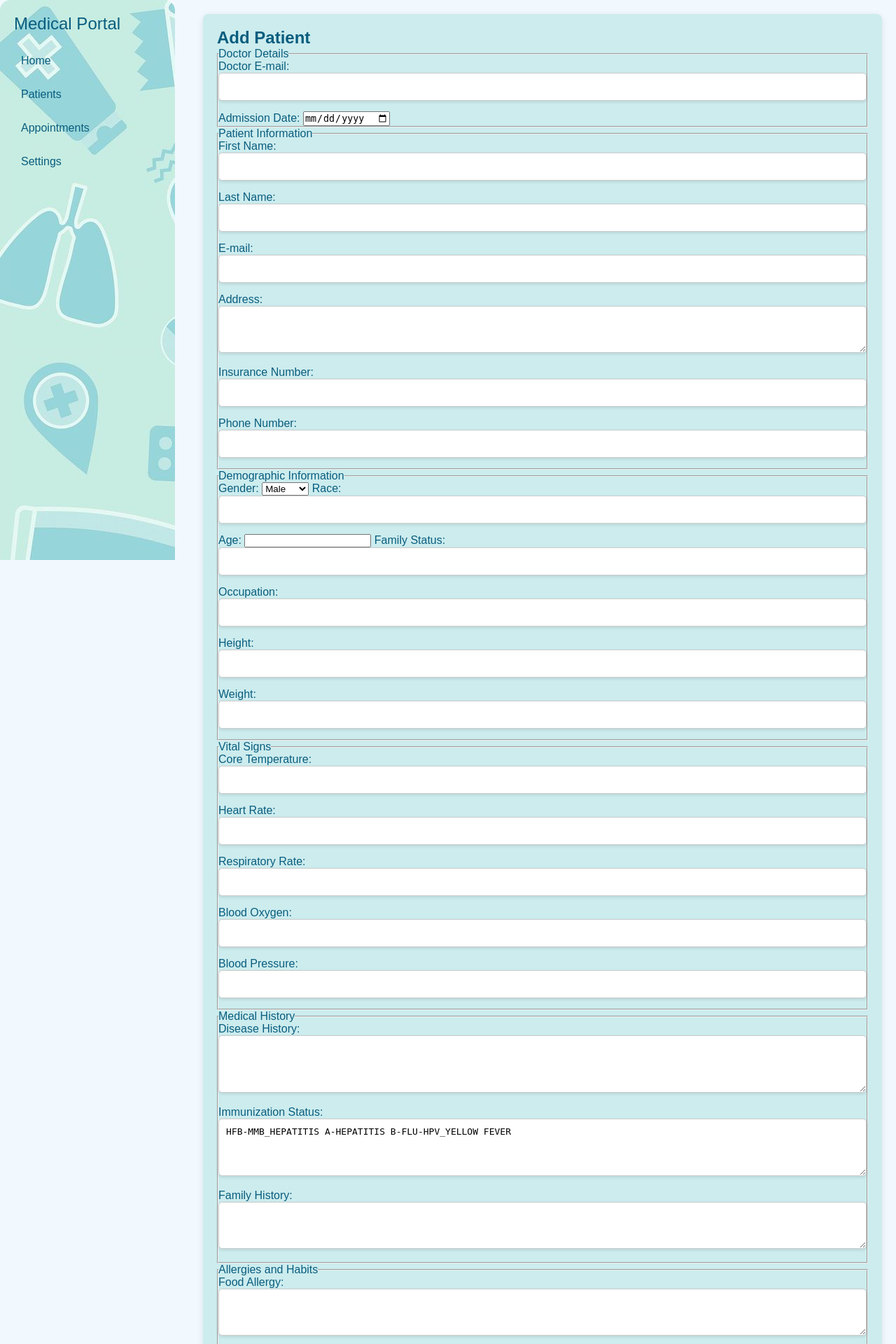
After one commit to sepehrmokhtar/Information-System, a Flask app: template templates/add_patient.html in a window 1280 px wide. The commit adds this page. Shown: the top 1920 px of the page at 70% size. Run offline with Flask 3, Linux system fonts and the light colour scheme; the template is opened without the code that fills it, so the values that code supplies are empty.

Commit message:
add-patient-update-sepehr

```diff
--- /dev/null
+++ b/templates/add_patient.html
@@ -0,0 +1,337 @@
+<!DOCTYPE html>
+<html lang="en">
+<head>
+    <meta charset="UTF-8">
+    <meta name="viewport" content="width=device-width, initial-scale=1.0">
+    <title>Patient Information Form</title>
+    <style>
+        /* General Reset */
+        * {
+            margin: 0;
+            padding: 0;
+            box-sizing: border-box;
+        }
+
+        /* Body */
+        body {
+            font-family: Arial, sans-serif;
+            background-color: #f1f9ff; /* Light blue for background */
+            color: #095d7e; /* Darker blue for text */
+        }
+
+        /* Sidebar */
+        .sidebar {
+            width: 250px;
+            height: 100vh;
+            background-image: url('/static/medicalbackground.jpeg');
+            background-color: #14967f; /* Teal for sidebar */
+            padding: 20px;
+            position: fixed;
+            top: 0;
+            left: 0;
+            border-top-right-radius: 15px;
+            border-top-left-radius: 15px;
+        }
+
+        .navbar-brand {
+            color: #095d7e; /* Darker blue for brand text */
+            font-size: 1.5em;
+            margin-bottom: 20px;
+            display: block;
+            text-decoration: none;
+        }
+
+        .navbar-nav {
+            list-style: none;
+            padding: 0;
+        }
+
+        .nav-item {
+            margin: 10px 0;
+        }
+
+        .nav-link {
+            color: #095d7e; /* Change the color of the navigation links to #095d7e */
+            text-decoration: none;
+            padding: 10px;
+            display: block;
+            transition: background-color 0.3s ease, transform 0.3s ease;
+        }
+
+        .nav-link:hover {
+            background-color: #a0dbdb; /* Darker background color on hover */
+            transform: scale(1.05); /* Slightly grow text on hover */
+            border-radius: 8px;
+        }
+
+        /* Main Content */
+        .main-content {
+            margin-left: 270px; /* Adjust for sidebar width */
+            padding: 20px;
+        }
+
+        .hero {
+            background-color: #ccecee; /* Light teal for hero section */
+            border-radius: 8px;
+            padding: 20px;
+            box-shadow: 0 2px 10px rgba(0, 0, 0, 0.1);
+        }
+
+
+        .info-text h2,
+        .info-text h3 {
+            color: #14967f; /* Teal for headings */
+        }
+
+        .info-text p,
+        .info-text ul {
+            margin: 10px 0;
+        }
+
+        ul {
+            list-style-type: disc;
+            padding-left: 20px;
+        }
+
+        /* Input Styles */
+        input[type="text"],
+        input[type="email"],
+        input[type="tel"],
+        input[type="password"],
+        textarea {
+            width: 100%; /* Full-width on larger screens, 50% on small screens */
+            padding: 10px;
+            border: 1px solid #ccc;
+            border-radius: 5px;
+            box-shadow: 0 2px 4px rgba(0, 0, 0, 0.1);
+            margin-bottom: 15px; /* Space between fields */
+            font-size: 1em; /* Increase font size for readability */
+            transition: border-color 0.3s ease, box-shadow 0.3s ease;
+        }
+
+        input:focus,
+        textarea:focus {
+            border-color: #14967f; /* Focused input border color */
+            box-shadow: 0 4px 8px rgba(0, 0, 0, 0.2); /* Focused input shadow */
+            outline: none;
+        }
+
+        /* Responsive Design */
+        @media (max-width: 768px) {
+            .sidebar {
+                width: 100%;
+                height: auto;
+                position: relative;
+                border-radius: 0;
+            }
+
+            .main-content {
+                margin-left: 0;
+            }
+
+            .hero {
+                padding: 15px;
+            }
+
+            input[type="text"],
+            input[type="email"],
+            input[type="tel"],
+            input[type="password"],
+            textarea {
+                width: 100%; /* Full-width inputs on mobile */
+                padding: 12px;
+                font-size: 1em;
+            }
+        }
+
+        /* Button Styles */
+        button {
+            background-color: #14967f; /* Teal background */
+            color: #fff;
+            padding: 12px 25px;
+            border: none;
+            border-radius: 5px;
+            font-size: 1em;
+            cursor: pointer;
+            box-shadow: 0 4px 6px rgba(0, 0, 0, 0.1);
+            transition: background-color 0.3s ease, box-shadow 0.3s ease;
+        }
+
+        button:hover {
+            background-color: #0e7b5e; /* Darker teal on hover */
+            box-shadow: 0 6px 12px rgba(0, 0, 0, 0.2);
+        }
+    </style>
+
+</head>
+<body>
+    <div class="sidebar">
+        <a href="#" class="navbar-brand">Medical Portal</a>
+        <ul class="navbar-nav">
+            <li class="nav-item"><a href="#" class="nav-link">Home</a></li>
+            <li class="nav-item"><a href="#" class="nav-link">Patients</a></li>
+            <li class="nav-item"><a href="#" class="nav-link">Appointments</a></li>
+            <li class="nav-item"><a href="#" class="nav-link">Settings</a></li>
+        </ul>
+    </div>
+
+    <div class="main-content">
+        <section class="hero">
+            <h2>Add Patient</h2>
+            <form>
+                <!-- Doctor Details -->
+                <fieldset>
+                    <legend>Doctor Details</legend>
+                    <label for="doctor-email">Doctor E-mail:</label>
+                    <input type="email" id="doctor-email" name="doctor-email">
+
+                    <label for="admission-date">Admission Date:</label>
+                    <input type="date" id="admission-date" name="admission-date">
+                </fieldset>
+
+                <!-- Patient Basic Information -->
+                <fieldset>
+                    <legend>Patient Information</legend>
+                    <label for="first-name">First Name:</label>
+                    <input type="text" id="first-name" name="first-name">
+
+                    <label for="last-name">Last Name:</label>
+                    <input type="text" id="last-name" name="last-name">
+
+                    <label for="email">E-mail:</label>
+                    <input type="email" id="email" name="email">
+
+                    <label for="address">Address:</label>
+                    <textarea id="address" name="address" rows="3"></textarea>
+
+                    <label for="insurance-number">Insurance Number:</label>
+                    <input type="text" id="insurance-number" name="insurance-number">
+
+                    <label for="phone-number">Phone Number:</label>
+                    <input type="tel" id="phone-number" name="phone-number">
+                </fieldset>
+
+                <!-- Demographic Information -->
+                <fieldset>
+                    <legend>Demographic Information</legend>
+                    <label for="gender">Gender:</label>
+                    <select id="gender" name="gender">
+                        <option value="male">Male</option>
+                        <option value="female">Female</option>
+                        <option value="other">Other</option>
+                    </select>
+
+                    <label for="race">Race:</label>
+                    <input type="text" id="race" name="race">
+
+                    <label for="age">Age:</label>
+                    <input type="number" id="age" name="age">
+
+                    <label for="family-status">Family Status:</label>
+                    <input type="text" id="family-status" name="family-status">
+
+                    <label for="occupation">Occupation:</label>
+                    <input type="text" id="occupation" name="occupation">
+
+                    <label for="height">Height:</label>
+                    <input type="text" id="height" name="height">
+
+                    <label for="weight">Weight:</label>
+                    <input type="text" id="weight" name="weight">
+                </fieldset>
+
+                <!-- Vital Signs -->
+                <fieldset>
+                    <legend>Vital Signs</legend>
+                    <label for="core-temp">Core Temperature:</label>
+                    <input type="text" id="core-temp" name="core-temp">
+
+                    <label for="heart-rate">Heart Rate:</label>
+                    <input type="text" id="heart-rate" name="heart-rate">
+
+                    <label for="respiratory-rate">Respiratory Rate:</label>
+                    <input type="text" id="respiratory-rate" name="respiratory-rate">
+
+                    <label for="blood-oxygen">Blood Oxygen:</label>
+                    <input type="text" id="blood-oxygen" name="blood-oxygen">
+
+                    <label for="blood-pressure">Blood Pressure:</label>
+                    <input type="text" id="blood-pressure" name="blood-pressure">
+                </fieldset>
+
+                <!-- Medical History -->
+                <fieldset>
+                    <legend>Medical History</legend>
+                    <label for="disease-history">Disease History:</label>
+                    <textarea id="disease-history" name="disease-history" rows="4"></textarea>
+
+                    <label for="immunization-status">Immunization Status:</label>
+                    <textarea id="immunization-status" name="immunization-status" rows="4">HFB-MMB_HEPATITIS A-HEPATITIS B-FLU-HPV_YELLOW FEVER</textarea>
+
+                    <label for="family-history">Family History:</label>
+                    <textarea id="family-history" name="family-history" rows="3"></textarea>
+                </fieldset>
+
+                <!-- Allergies and Habits -->
+                <fieldset>
+                    <legend>Allergies and Habits</legend>
+                    <label for="food-allergy">Food Allergy:</label>
+                    <textarea id="food-allergy" name="food-allergy" rows="3"></textarea>
+
+                    <label for="medication-allergy">Medication Allergy:</label>
+                    <textarea id="medication-allergy" name="medication-allergy" rows="3"></textarea>
+
+                    <label for="other-allergies">Other Allergies:</label>
+                    <textarea id="other-allergies" name="other-allergies" rows="3"></textarea>
+
+                    <label for="smoking-history">Smoking History:</label>
+                    <select id="smoking-history" name="smoking-history">
+                        <option value="yes">Yes</option>
+                        <option value="no">No</option>
+                        <option value="occasionally">Occasionally</option>
+                    </select>
+
+                    <label for="alcohol-history">Alcohol History:</label>
+                    <select id="alcohol-history" name="alcohol-history">
+                        <option value="yes">Yes</option>
+                        <option value="no">No</option>
+                        <option value="occasionally">Occasionally</option>
+                    </select>
+                </fieldset>
+
+                <!-- Current and Past Medication -->
+                <fieldset>
+                    <legend>Medication</legend>
+                    <label for="current-medication">Current Medication:</label>
+                    <textarea id="current-medication" name="current-medication" rows="3" placeholder="Name: Dosage: Frequency:"></textarea>
+
+                    <label for="past-medication">Past Medication:</label>
+                    <textarea id="past-medication" name="past-medication" rows="3"></textarea>
+                </fieldset>
+
+                <!-- Laboratory Test Results -->
+                <fieldset>
+                    <legend>Laboratory Test Results</legend>
+                    <label for="lab-results">Results:</label>
+                    <textarea id="lab-results" name="lab-results" rows="4" placeholder="WBG: - RBC: - HCO3: - Glucose:"></textarea>
+                </fieldset>
+
+                <!-- Present Illness -->
+                <fieldset>
+                    <legend>History of Present Illness</legend>
+                    <label for="chief-complaint">Chief Complaint:</label>
+                    <textarea id="chief-complaint" name="chief-complaint" rows="3"></textarea>
+
+                    <label for="soap-notes">SOAP Notes:</label>
+                    <textarea id="soap-notes" name="soap-notes" rows="4"></textarea>
+
+                    <label for="ros">ROS:</label>
+                    <textarea id="ros" name="ros" rows="4"></textarea>
+                </fieldset>
+
+                <button type="submit">Submit</button>
+            </form>
+        </section>
+    </div>
+</body>
+</html>
```
Also changed, not shown: templates/patient-list.html (+8 -30 lines).
